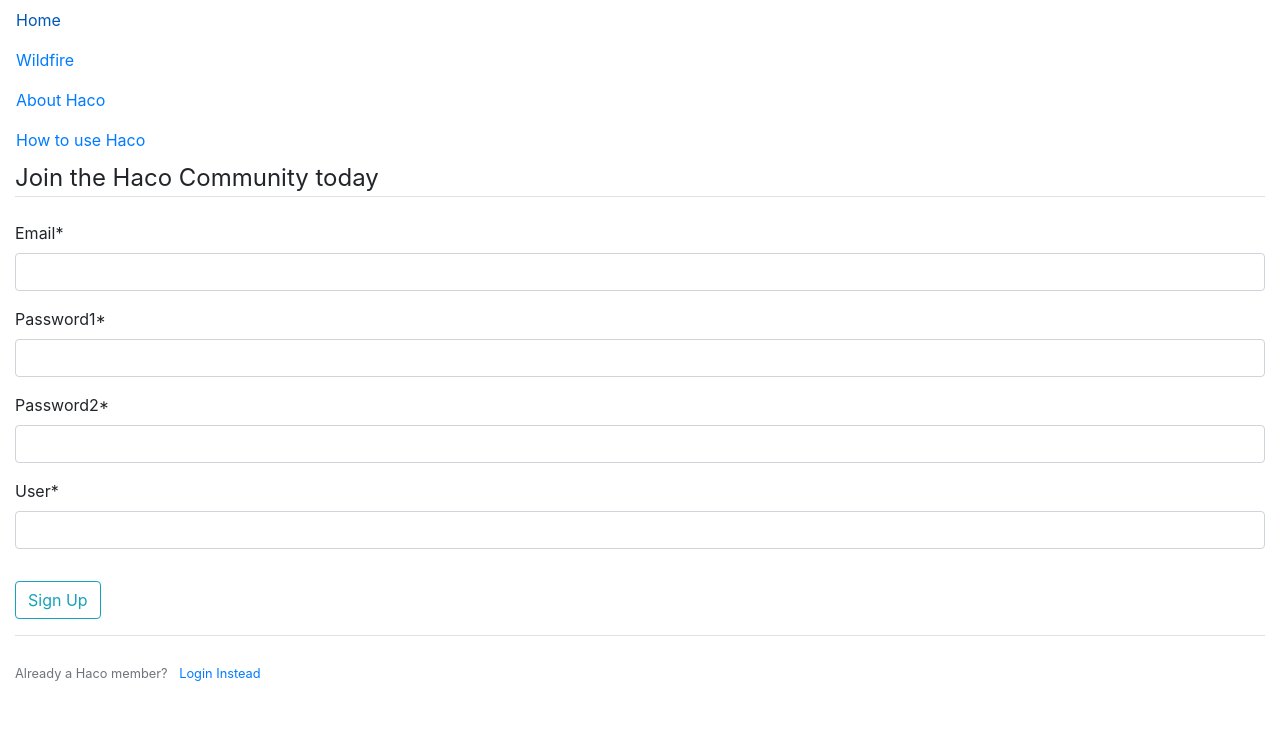
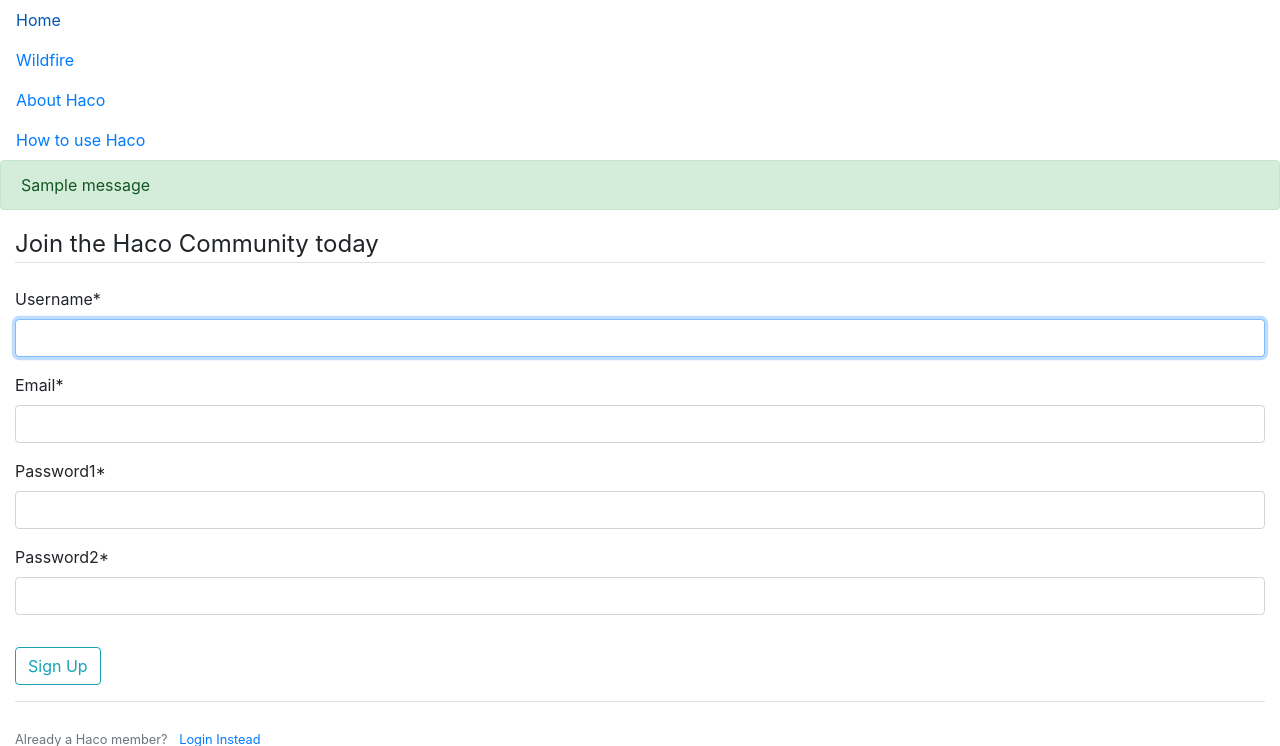
Before and after one commit to DeanORourke1996/haco, a Django app: page /register/ in a window 1280 px wide. Shown: the top 746 px of the page. Run offline with Django 3.2, Linux system fonts and the light colour scheme; tables that the repository leaves empty hold one stand-in row (values such as "Sample post"); one stand-in notice (Sample message) is shown; some libraries are stand-ins or nearby versions.

Commit message:
account creation complete

```diff
--- a/HacoWeb/haco/users/forms.py
+++ b/HacoWeb/haco/users/forms.py
@@ -1,14 +1,15 @@
 from django import forms
 from django.contrib.auth.models import User
 from django.contrib.auth.forms import UserCreationForm
+from django.forms import TextInput, EmailInput
 
 
 class RegistrationForm(UserCreationForm):
-    user = forms.CharField()
+    username = forms.CharField()
     email = forms.EmailField()
     password1 = forms.CharField()
     password2 = forms.CharField()
 
     class Meta:
         model = User
-        fields = ["email", "password1", "password2"]
+        fields = ["username", "email", "password1", "password2"]
--- a/HacoWeb/haco/users/models.py
+++ b/HacoWeb/haco/users/models.py
@@ -7,7 +7,6 @@ class User(models.Model):
     username = models.OneToOneField(Usr, on_delete=models.CASCADE, primary_key=True, max_length=50)
     email = models.EmailField(max_length=150)
     password = models.CharField(max_length=150)
-    repassword = models.CharField(max_length=150)
 
     def __str__(self):
         return f"{self.user}"
--- a/HacoWeb/haco/users/templates/users/core.html
+++ b/HacoWeb/haco/users/templates/users/core.html
@@ -30,6 +30,14 @@
             <a href="#" class="nav-link">How to use Haco</a>
         </li>
     </ul>
+    {% if messages %}
+        {% for message in messages %}
+            <div class="alert alert-{{ message.tags }}">
+                {{ message }}
+            </div>
+        {% endfor %}
+    {% endif %}
+
     {% block content %}
     {% endblock %}
 </body>
--- a/HacoWeb/haco/users/templates/users/register.html
+++ b/HacoWeb/haco/users/templates/users/register.html
@@ -9,7 +9,7 @@
     <div class="container-fluid">
         <div class="content-section">
             <!-- Registration form provided by forms.py -->
-            <form method="POST">
+            <form method="POST" autocomplete="off">
                 {% csrf_token %}
                 <fieldset class="form-group">
                     <legend class="border-bottom mb-4">Join the Haco Community today</legend>
--- a/HacoWeb/haco/users/views.py
+++ b/HacoWeb/haco/users/views.py
@@ -11,7 +11,8 @@ def register(response):
         if form.is_valid():
             username = form.cleaned_data.get('username')
             email = form.cleaned_data.get('email')
-            password = form.cleaned_password1.get('password1')
+            password = form.cleaned_data.get('password1')
+            messages.success(response, f'Account created for {username}')
             return redirect('home')
     else:
         form = RegistrationForm()
```
Also changed, not shown: HacoWeb/haco/hacoweb/templates/hacoweb/core.html (+7 -0 lines), HacoWeb/haco/db.sqlite3, HacoWeb/haco/users/migrations/0002_remove_user_repassword.py (added).
